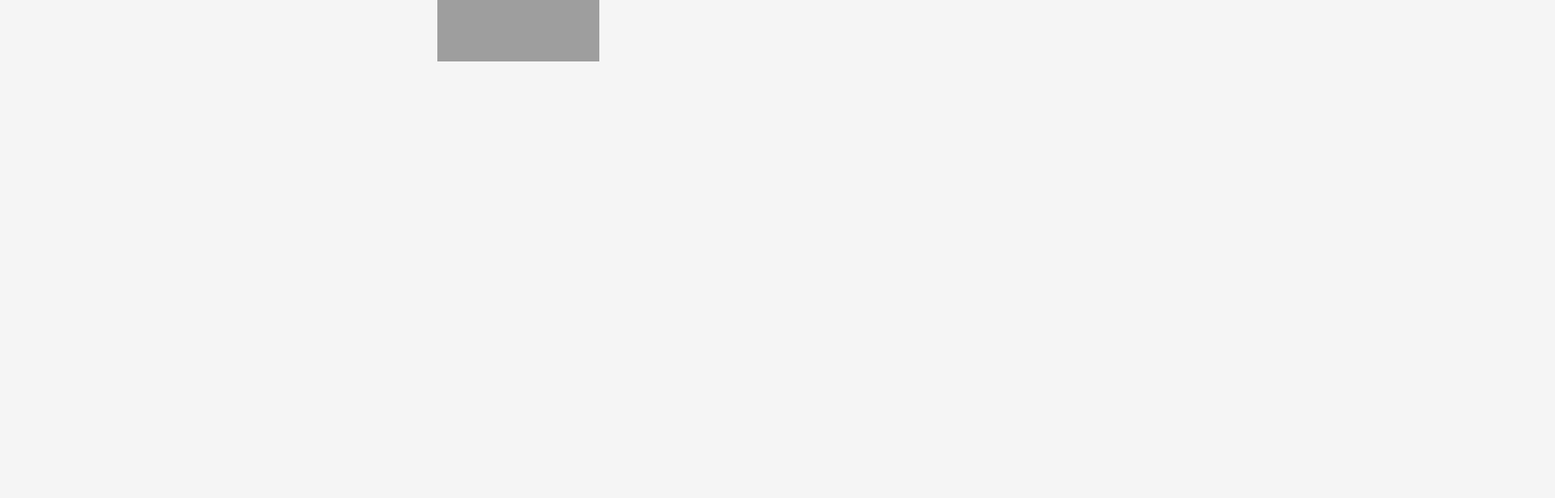
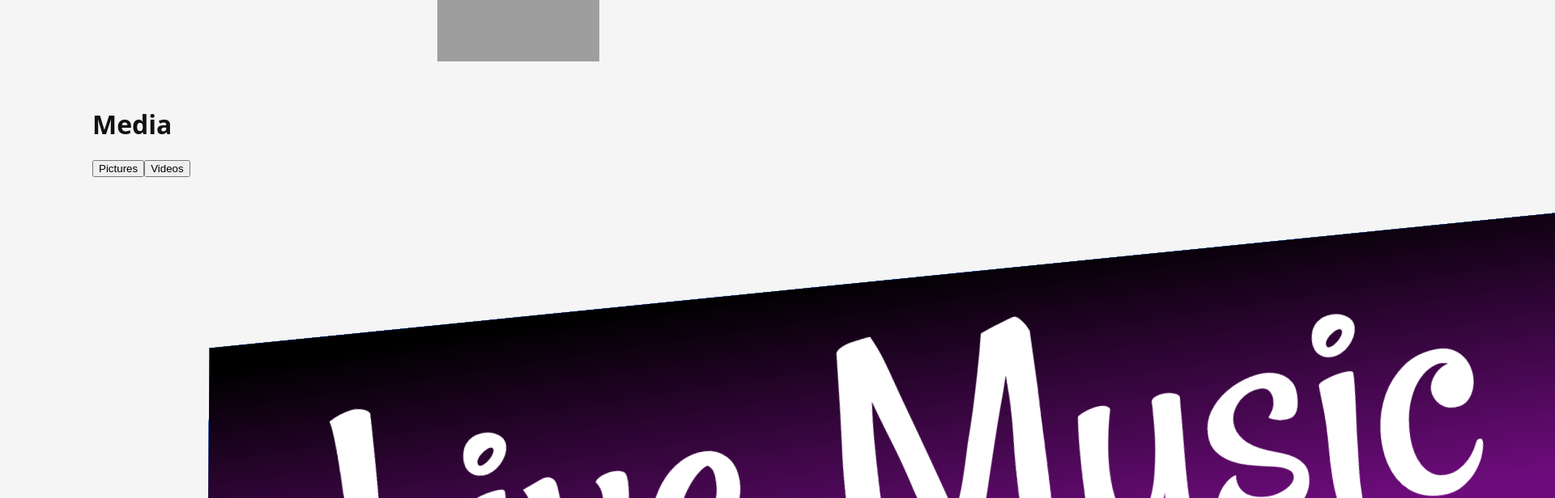
Before and after one commit to DayTiffany-FS/2508-WDV349-SealsTiffany, a React (Vite) app in the folder dev/client/: page /media in a window 1280 px wide. Shown: the part 160-776 px from the top of the page at 81% size, 1920 px wide, since content can reach past the window. Built offline with nearby package versions, Linux system fonts and the light colour scheme; grey boxes are pictures that could not be loaded.

Commit message:
researched photo and vid and created basic pages

```diff
--- a/dev/client/src/App.jsx
+++ b/dev/client/src/App.jsx
@@ -2,6 +2,7 @@ import { Routes, Route } from "react-router-dom";
 import Layout from "./components/Layout";
 import LandingPage from "./pages/LandingPage";
 import About from "./pages/About";
+import Media from "./pages/Media";
 import Gigs from "./pages/Gigs";
 import Contact from "./pages/Contact";
 
@@ -12,6 +13,7 @@ export default function App() {
       <Routes>
         <Route path="/" element={<LandingPage />} />
         <Route path="/about" element={<About />} />
+        <Route path="/media" element={<Media />} />
         <Route path="/gigs" element={<Gigs />} />
         <Route path="/contact" element={<Contact />} />
       </Routes>
--- a/dev/client/src/components/NavBar.jsx
+++ b/dev/client/src/components/NavBar.jsx
@@ -6,6 +6,7 @@ export default function NavBar() {
     <nav className="nav">
       <Link to="/">Home</Link>
       <Link to="/about">About</Link>
+      <Link to="/media">Media</Link>
       <Link to="/gigs">Gigs</Link>
       <Link to="/contact">Contact</Link>
     </nav>
--- /dev/null
+++ b/dev/client/src/components/Pictures.jsx
@@ -0,0 +1,16 @@
+//import "./Pictures.css";
+
+export default function Pictures() {
+  // Dynamically import all images from the folder
+  const images = Object.values(
+    import.meta.glob("../media/images/*.{png,jpg,jpeg,gif}", { eager: true })
+  ).map((module) => module.default);
+
+  return (
+    <div className="pictures-grid">
+      {images.map((src, i) => (
+        <img key={i} src={src} alt={`Off Ramp ${i + 1}`} />
+      ))}
+    </div>
+  );
+}
--- /dev/null
+++ b/dev/client/src/components/Videos.jsx
@@ -0,0 +1,24 @@
+//import "./Videos.css";
+
+export default function Videos() {
+  const youtubeVideos = [
+    "dQw4w9WgXcQ",
+  ];
+
+  return (
+    <div className="videos-grid">
+      {youtubeVideos.map((id, i) => (
+        <iframe
+          key={i}
+          width="560"
+          height="315"
+          src={`https://www.youtube.com/embed/${id}`}
+          title={`YouTube video ${i + 1}`}
+          frameBorder="0"
+          allow="accelerometer; autoplay; clipboard-write; encrypted-media; gyroscope; picture-in-picture"
+          allowFullScreen
+        ></iframe>
+      ))}
+    </div>
+  );
+}
--- /dev/null
+++ b/dev/client/src/pages/Media.jsx
@@ -0,0 +1,33 @@
+import { useState } from "react";
+import Pictures from "../components/Pictures";
+import Videos from "../components/Videos";
+//import "./Media.css";
+
+export default function Media() {
+  const [tab, setTab] = useState("pictures");
+
+  return (
+    <main className="media-page">
+      <h1>Media</h1>
+
+      <div className="media-tabs">
+        <button
+          className={tab === "pictures" ? "active" : ""}
+          onClick={() => setTab("pictures")}
+        >
+          Pictures
+        </button>
+        <button
+          className={tab === "videos" ? "active" : ""}
+          onClick={() => setTab("videos")}
+        >
+          Videos
+        </button>
+      </div>
+
+      <div className="media-content">
+        {tab === "pictures" ? <Pictures /> : <Videos />}
+      </div>
+    </main>
+  );
+}
```
Also changed, not shown: dev/client/src/media/images/ORBtransparent.png (added), dev/client/src/media/images/offramplogo.png (added).
